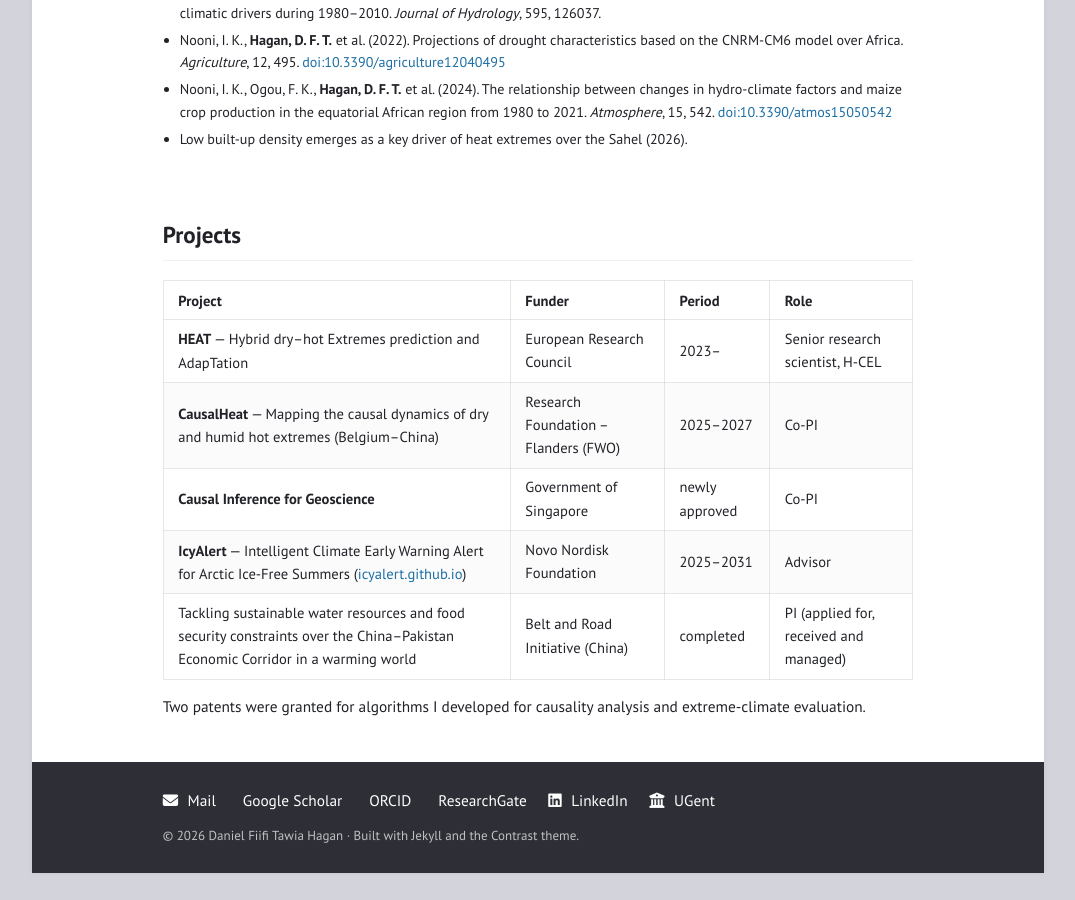
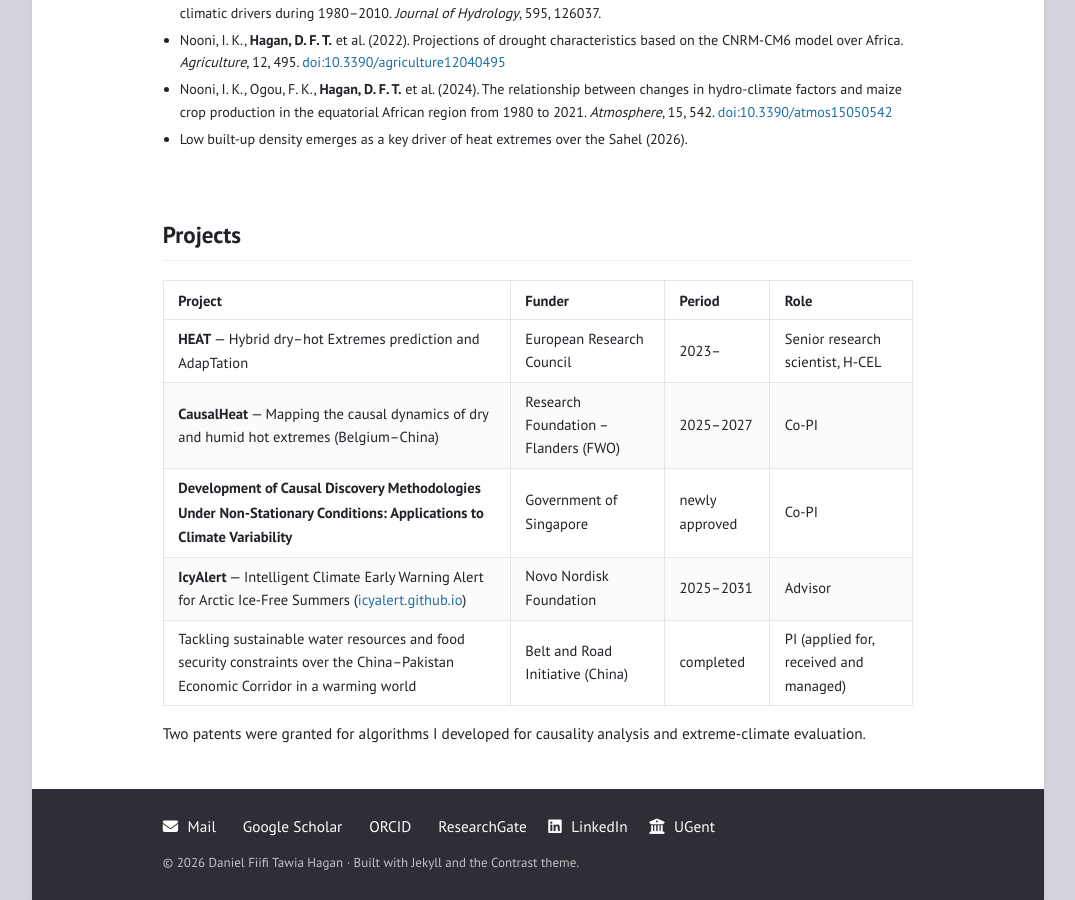
Before and after one commit to Dannyhay/Dannyhay.github.io, a Jekyll site: the page built from research.md, in a window 1280 px wide and 900 px high, scrolled down 3779 px. Shown: the whole window, without its empty margins (102-1177 px from the left). Built offline with Jekyll 4.4.1, drawn with Linux system fonts in a browser that asks for light colours; a style sheet for code colours, icons or effects is not loaded; before the commit the page ends 4652 px from its top, so only the background shows below that.

Commit message:
Update research.md

```diff
--- a/research.md
+++ b/research.md
@@ -97,7 +97,7 @@ My research asks a deceptively simple question: **which way does the arrow point
   <tr><th>Project</th><th>Funder</th><th>Period</th><th>Role</th></tr>
   <tr><td><strong>HEAT</strong> — Hybrid dry–hot Extremes prediction and AdapTation</td><td>European Research Council</td><td>2023–</td><td>Senior research scientist, H-CEL</td></tr>
   <tr><td><strong>CausalHeat</strong> — Mapping the causal dynamics of dry and humid hot extremes (Belgium–China)</td><td>Research Foundation – Flanders (FWO)</td><td>2025–2027</td><td>Co-PI</td></tr>
-  <tr><td><strong>Causal Inference for Geoscience</strong></td><td>Government of Singapore</td><td>newly approved</td><td>Co-PI</td></tr>
+  <tr><td><strong>Development of Causal Discovery Methodologies Under Non-Stationary Conditions: Applications to Climate Variability</strong></td><td>Government of Singapore</td><td>newly approved</td><td>Co-PI</td></tr>
   <tr><td><strong>IcyAlert</strong> — Intelligent Climate Early Warning Alert for Arctic Ice-Free Summers (<a href="https://icyalert.github.io">icyalert.github.io</a>)</td><td>Novo Nordisk Foundation</td><td>2025–2031</td><td>Advisor</td></tr>
   <tr><td>Tackling sustainable water resources and food security constraints over the China–Pakistan Economic Corridor in a warming world</td><td>Belt and Road Initiative (China)</td><td>completed</td><td>PI (applied for, received and managed)</td></tr>
 </table>
```
